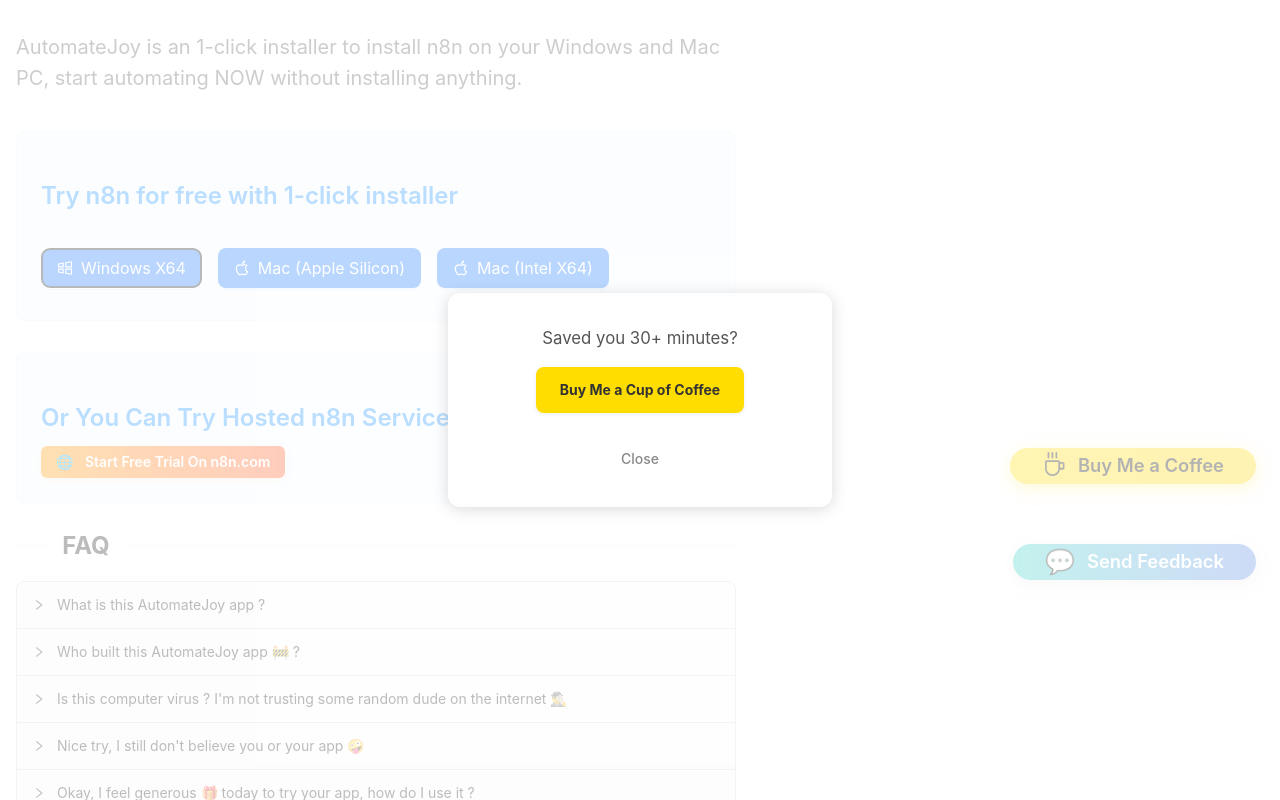
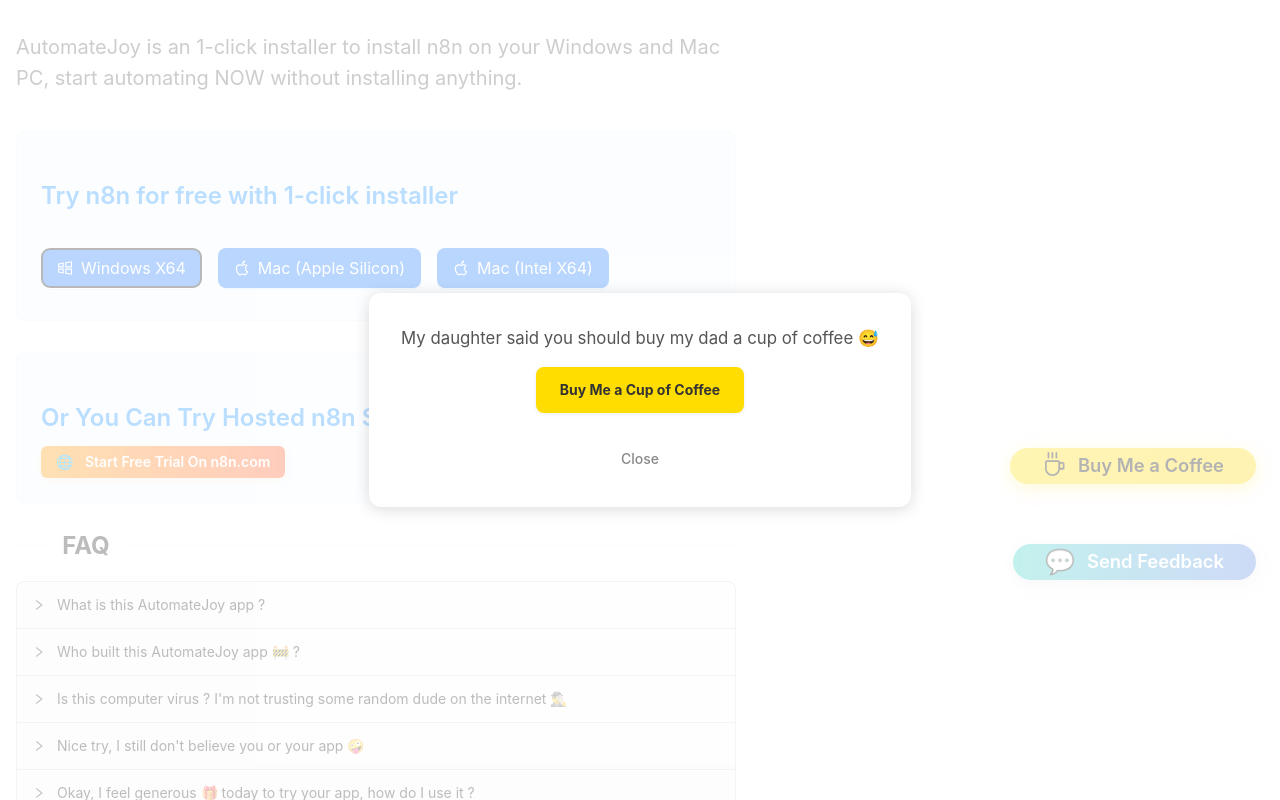
Before and after one commit to newcl/AutomateJoy, a React (Vite) app in the folder site/: page / in a window 1280 px wide. Both pictures are taken after a click on the button "Windows X64". Shown: the top 800 px of the page. Built offline with nearby package versions, Linux system fonts and the light colour scheme; the HTML template or start-up script is replaced by a standard one.

Commit message:
Update App.jsx
Ella rocks

```diff
--- a/site/src/App.jsx
+++ b/site/src/App.jsx
@@ -142,7 +142,7 @@
               minWidth: '320px'
             }}>
               <div style={{ fontSize: '1.2em', color: '#555', marginBottom: '16px' }}>
-                Saved you 30+ minutes?
+                My daughter said you should buy my dad a cup of coffee 😅
               </div>
               <a
                 href="https://www.buymeacoffee.com/chelan"
```
